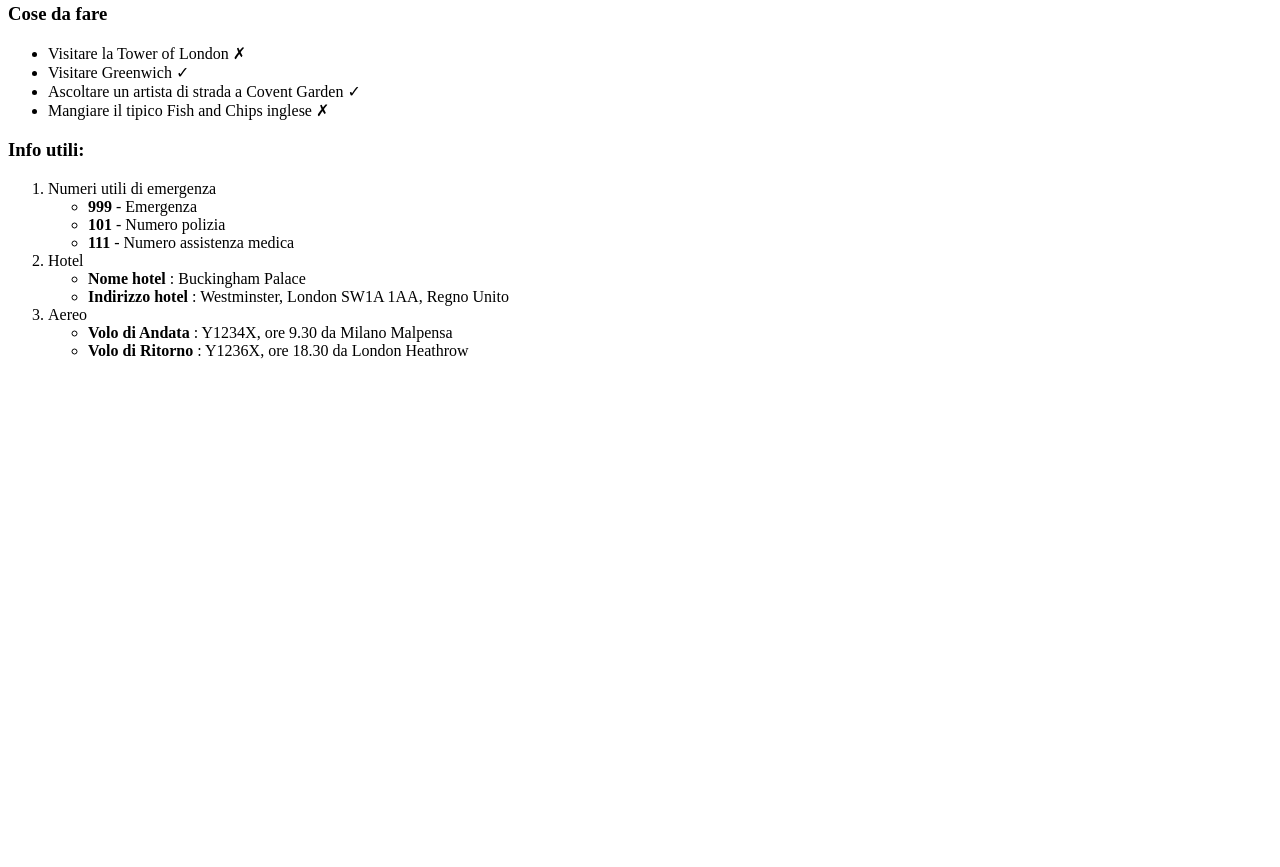
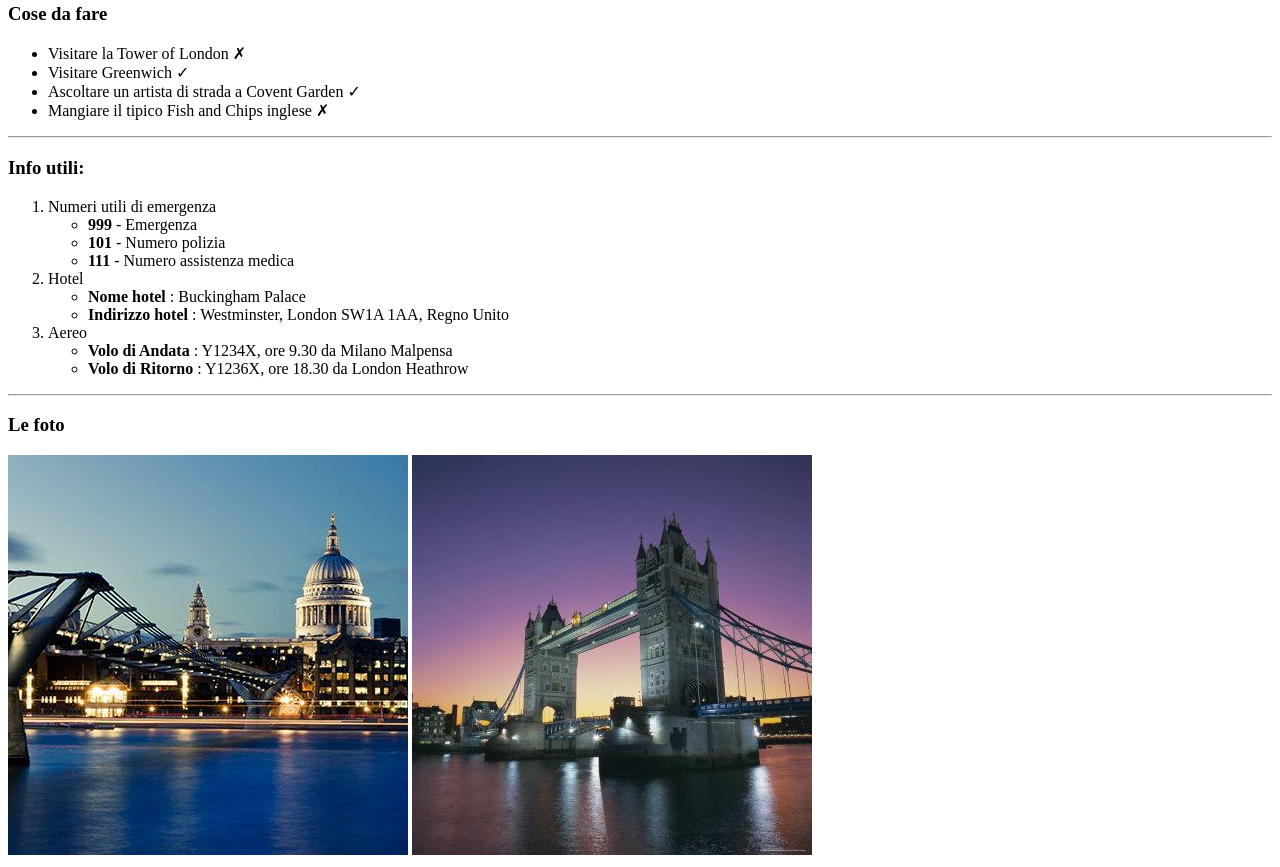
Before and after one commit to alemalagni/html-london-trip, a plain HTML site: page index.html in a window 1280 px wide. Shown: the part 898-1765 px from the top of the page. Before the commit the page ends 1274 px from the top, so only its background shows below. Drawn offline with Linux system fonts and the light colour scheme.

Commit message:
feat: add fifth container

```diff
--- a/index.html
+++ b/index.html
@@ -69,9 +69,10 @@
             <li> Ascoltare un artista di strada a Covent Garden &check;</li>
             <li> Mangiare il tipico Fish and Chips inglese &cross;</li>
          </ul>
-         <!-- /Terzo Contenitore -->
+         <hr>
+        <!-- /Terzo Contenitore -->
 
-         <!-- Quarto Contenitore -->
+        <!-- Quarto Contenitore -->
          <h3> Info utili: </h3>
          <ol>
             <li> Numeri utili di emergenza</li>
@@ -93,7 +94,15 @@
                 <li> <strong> Volo di Ritorno </strong>: Y1236X, ore 18.30 da London Heathrow </li>
             </ul>
          </ol>
-         <!-- /Quarto Contenitore -->
+         <hr>
+        <!-- /Quarto Contenitore -->
+
+        <!-- Quinto Contenitore -->
+         <h3> Le foto</h3>
+         <img src="img/london-400x400-compressor_0.jpg" alt="Millenium Bridge">
+         <img src="img/evening-tower-bridge-and-river-thames-london_u-L-P2QVZJ0.jpg" alt="Tower Bridge">
+
+        <!-- /Quinto Contenitore -->
     </main>
     <footer></footer>
 </body>
```
